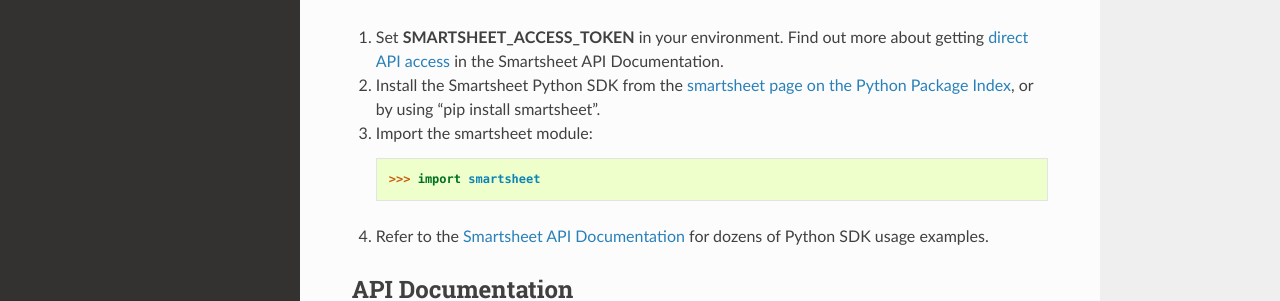
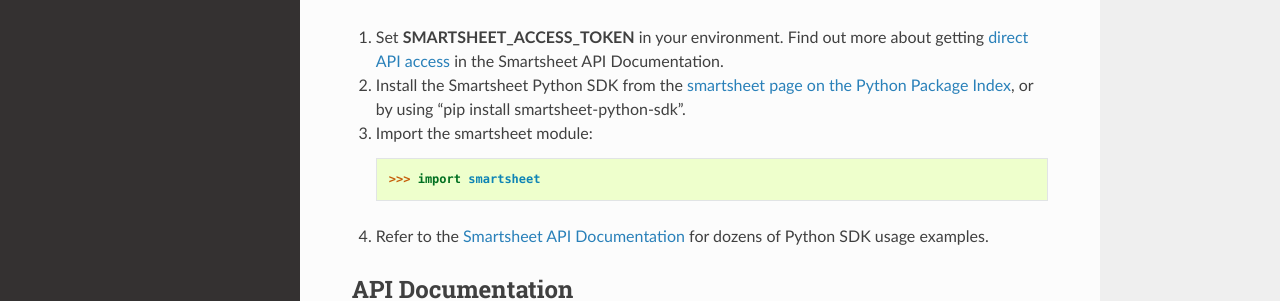
Before and after one commit to smartsheet-platform/smartsheet-python-sdk, a Sphinx documentation site: the page built from docs/index.rst, in a window 1280 px wide and 931 px high. Shown: the part 286-587 px from the top of the window. Built offline with Sphinx 7.4.7 and the Read the Docs theme 2.0.0, drawn with Linux system fonts in a browser that asks for light colours; pages that are not in the unit, such as notebooks, are missing from menus; the version number could not be read and is left out.

Commit message:
Update package name in index.rst [ci skip[

```diff
--- a/docs/index.rst
+++ b/docs/index.rst
@@ -12,7 +12,7 @@
     `direct API access`_ in the Smartsheet API Documentation.
 
 #.  Install the Smartsheet Python SDK from the `smartsheet page on the Python Package Index`_,
-    or by using "pip install smartsheet".
+    or by using "pip install smartsheet-python-sdk".
 
 #.  Import the smartsheet module::
 
@@ -20,7 +20,7 @@
 #.  Refer to the `Smartsheet API Documentation`_ for dozens of Python SDK usage examples.
 
 .. _direct API access: https://smartsheet-platform.github.io/api-docs/index.html#direct-api-access
-.. _smartsheet page on the Python Package Index: http://pypi.python.org/pypi/smartsheet
+.. _smartsheet page on the Python Package Index: http://pypi.python.org/pypi/smartsheet-python-sdk
 .. _Smartsheet API Documentation: https://smartsheet-platform.github.io/api-docs/index.html?python
 
 API Documentation
```
